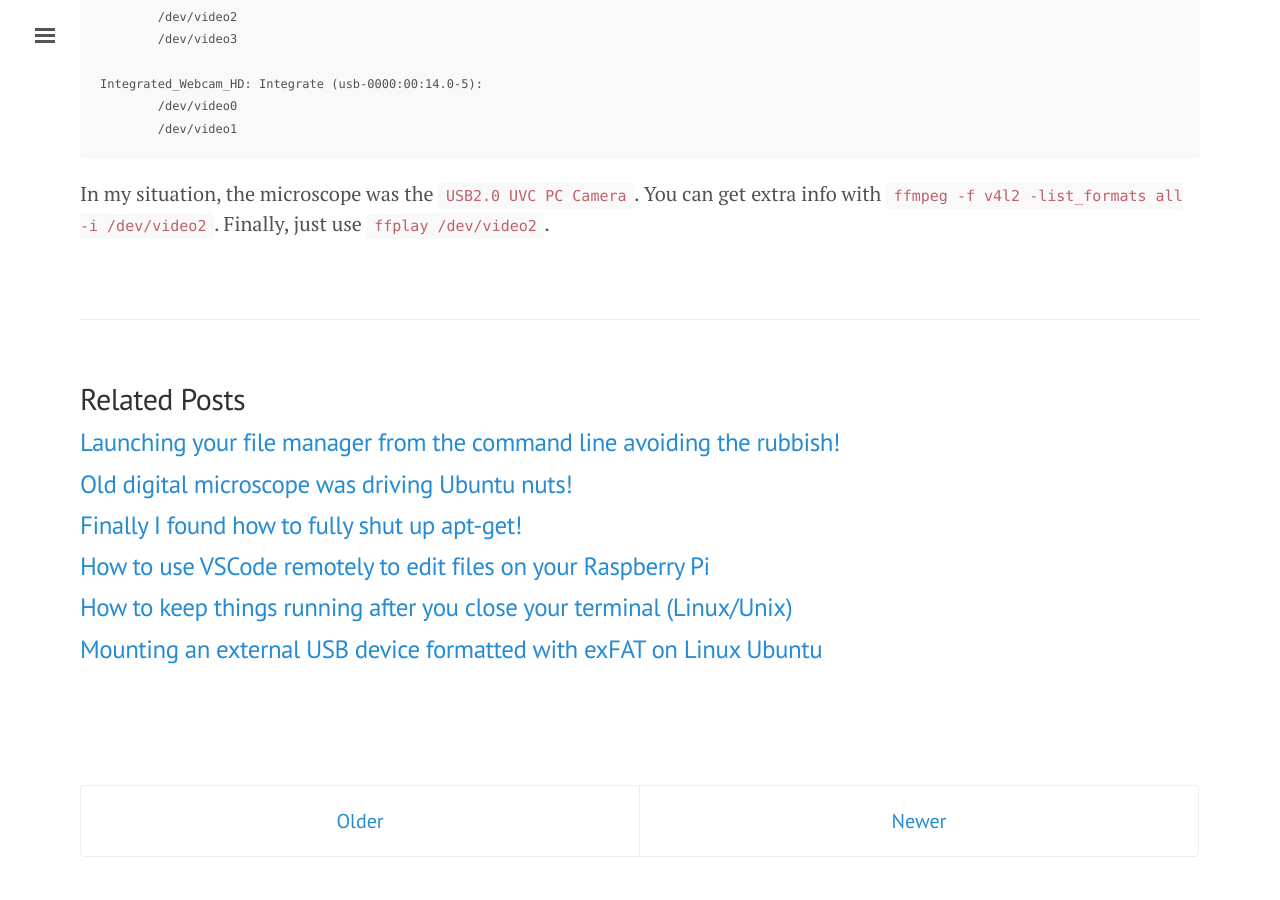
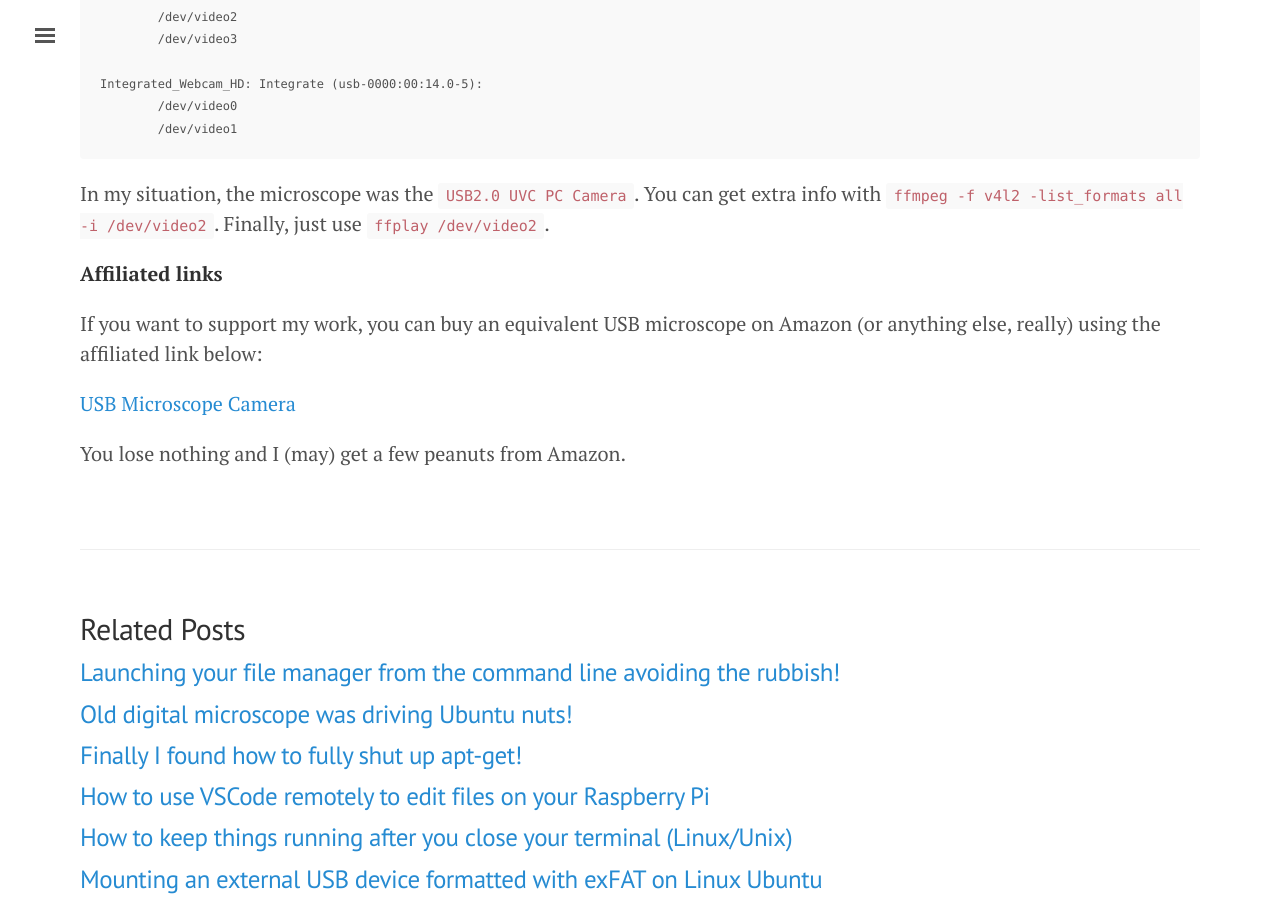
Before and after one commit to ricardodeazambuja/ricardodeazambuja.github.io, a Jekyll site: the page built from _posts/2022-11-13-libwebcam0_problems.md, in a window 1280 px wide and 900 px high, scrolled down 770 px. Built offline with Jekyll 4.4.1, drawn with Linux system fonts in a browser that asks for light colours.

Commit message:
Updating links

````diff
--- a/_posts/2022-11-13-libwebcam0_problems.md
+++ b/_posts/2022-11-13-libwebcam0_problems.md
@@ -28,3 +28,11 @@ Integrated_Webcam_HD: Integrate (usb-0000:00:14.0-5):
 ```
 
 In my situation, the microscope was the `USB2.0 UVC PC Camera`. You can get extra info with `ffmpeg -f v4l2 -list_formats all -i /dev/video2`. Finally, just use `ffplay /dev/video2`.
+
+**Affiliated links**
+
+If you want to support my work, you can buy an equivalent USB microscope on Amazon (or anything else, really) using the affiliated link below:
+
+* [USB Microscope Camera](https://amzn.to/44bhHCH)
+
+You lose nothing and I (may) get a few peanuts from Amazon.
````
Also changed, not shown: _posts/2021-07-05-usb-c_regulated_power_supply.md (+16 -3 lines).
